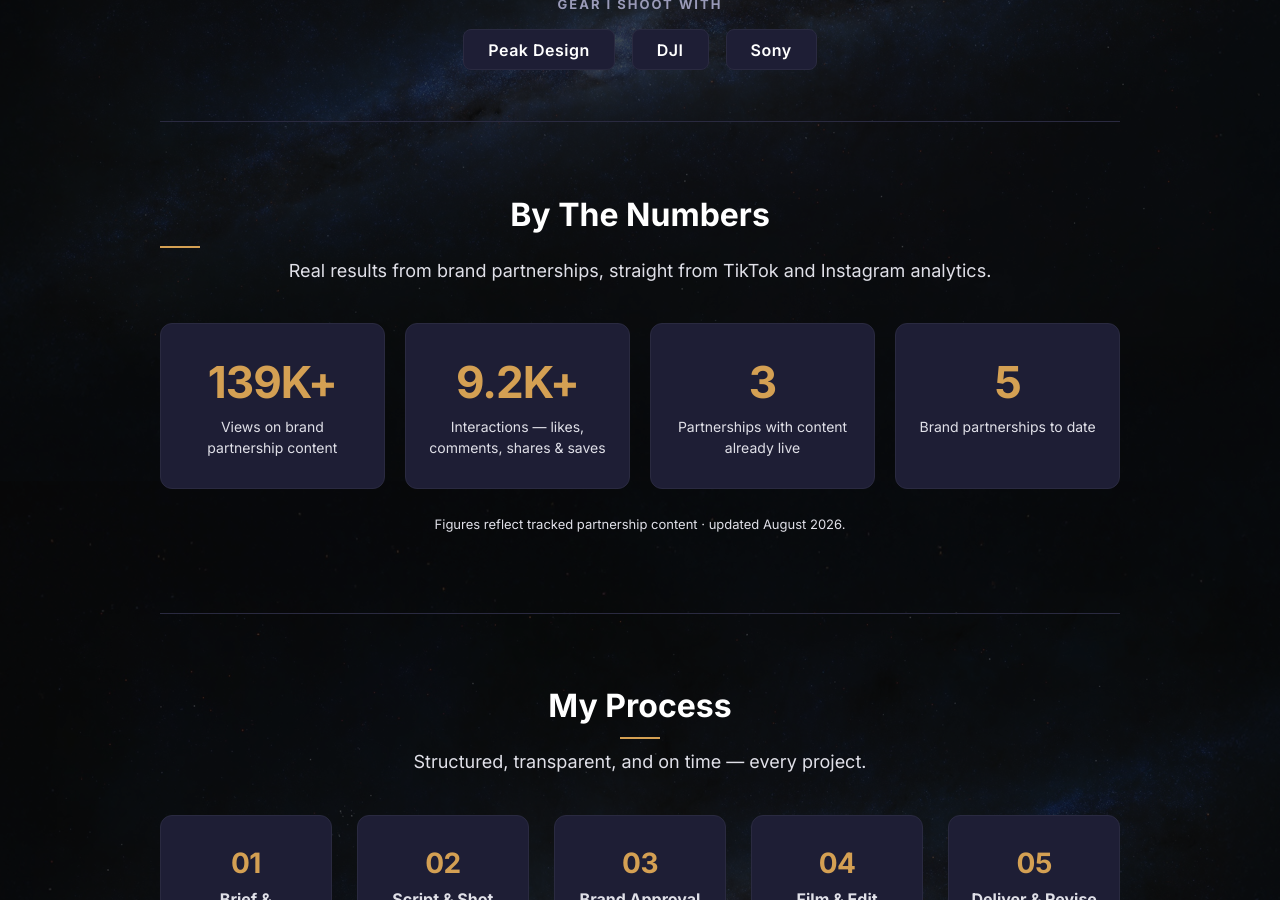
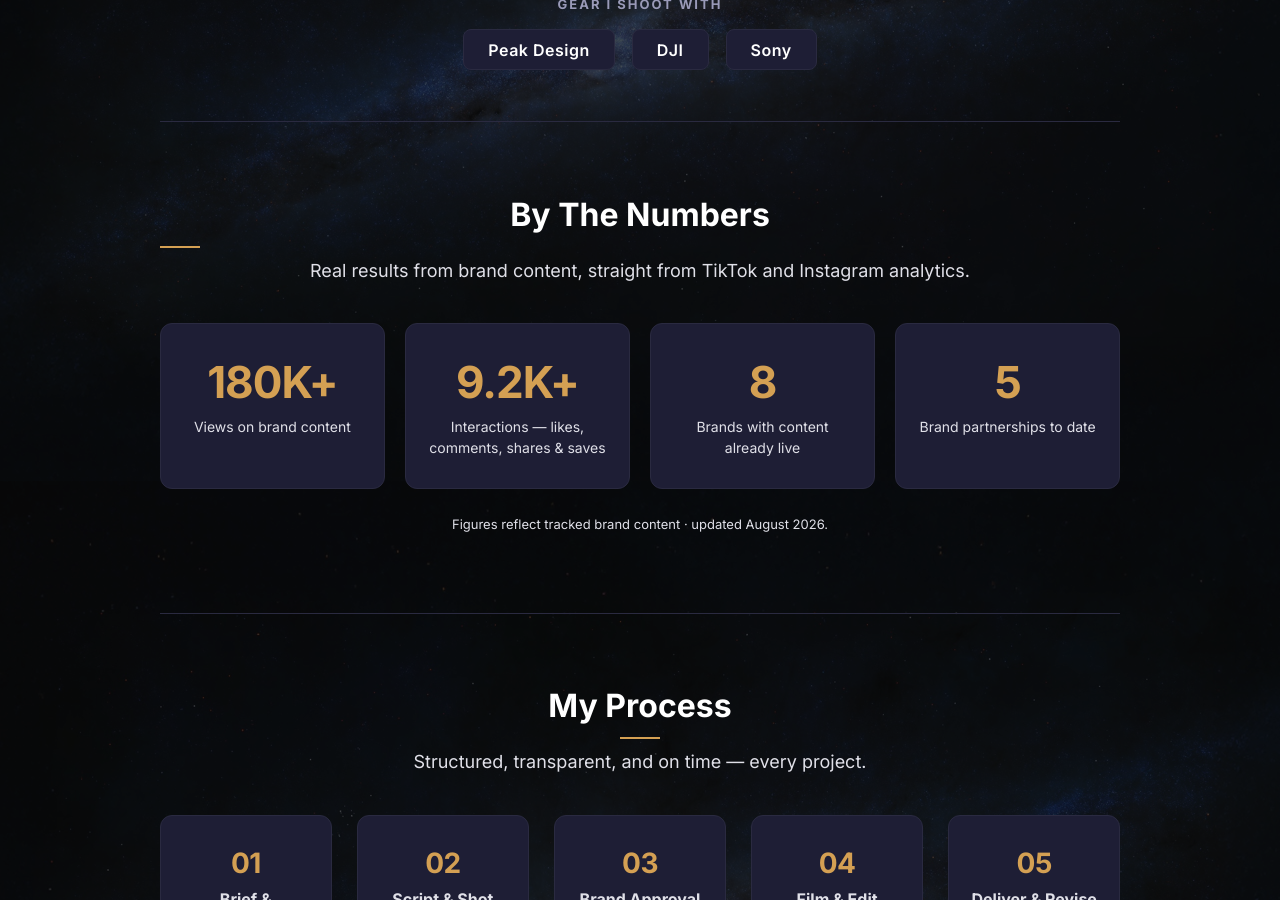
Before and after one commit to IcaroBichir/infocrazy, a Jekyll site: the page built from ugc/index.html, in a window 1280 px wide and 900 px high, scrolled down 4019 px. Built offline with Jekyll 4.4.1, drawn with Linux system fonts in a browser that asks for light colours; nearby versions of some CDN libraries; a script that is not in the unit is left out.

Commit message:
Broaden By The Numbers to all brand content, add local dev config
Views (139K+ -> 180K+) and "brands with content live" (3 -> 8) now
cover all tracked brand content -- partnerships and organic -- not
just the 5 formal partnerships. "Brand partnerships to date" (5)
stays scoped to real business relationships as the separate trust
signal.

Add _config_dev.yml: overrides site.url to localhost so local
`jekyll serve` actually renders local CSS/JS/image changes instead of
silently loading them from production (every asset link in the theme
is built from {{ site.url }}, not a relative path).

Co-Authored-By: Claude Sonnet 5 <noreply@anthropic.com>

```diff
--- /dev/null
+++ b/_config_dev.yml
@@ -0,0 +1 @@
+url: http://localhost:4321
--- a/ugc/index.html
+++ b/ugc/index.html
@@ -225,26 +225,26 @@ preload_images:
 <!-- ========== BY THE NUMBERS ========== -->
 <section class="ugc-section ugc-stats-section">
   <h2>By The Numbers</h2>
-  <p class="ugc-section-subtitle">Real results from brand partnerships, straight from TikTok and Instagram analytics.</p>
+  <p class="ugc-section-subtitle">Real results from brand content, straight from TikTok and Instagram analytics.</p>
   <div class="ugc-stats-grid">
     <div class="ugc-stat-tile">
-      <span class="ugc-stat-number">139K+</span>
-      <span class="ugc-stat-label">Views on brand partnership content</span>
+      <span class="ugc-stat-number">180K+</span>
+      <span class="ugc-stat-label">Views on brand content</span>
     </div>
     <div class="ugc-stat-tile">
       <span class="ugc-stat-number">9.2K+</span>
       <span class="ugc-stat-label">Interactions &mdash; likes, comments, shares &amp; saves</span>
     </div>
     <div class="ugc-stat-tile">
-      <span class="ugc-stat-number">3</span>
-      <span class="ugc-stat-label">Partnerships with content already live</span>
+      <span class="ugc-stat-number">8</span>
+      <span class="ugc-stat-label">Brands with content already live</span>
     </div>
     <div class="ugc-stat-tile">
       <span class="ugc-stat-number">5</span>
       <span class="ugc-stat-label">Brand partnerships to date</span>
     </div>
   </div>
-  <p class="ugc-stat-note">Figures reflect tracked partnership content &middot; updated August 2026.</p>
+  <p class="ugc-stat-note">Figures reflect tracked brand content &middot; updated August 2026.</p>
 </section>
 
 <!-- ========== MY PROCESS ========== -->
```
